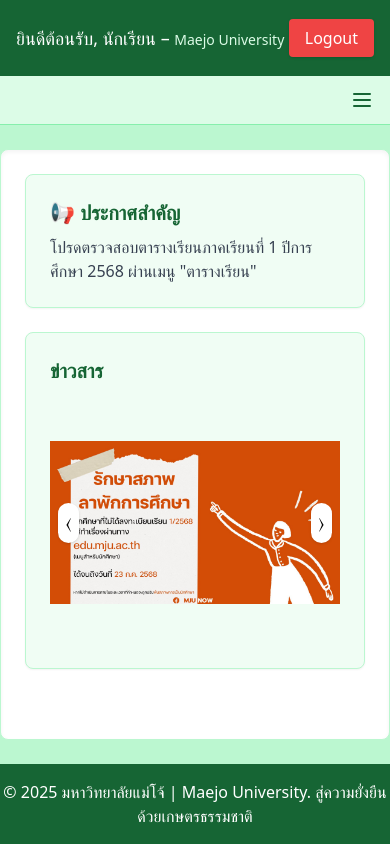
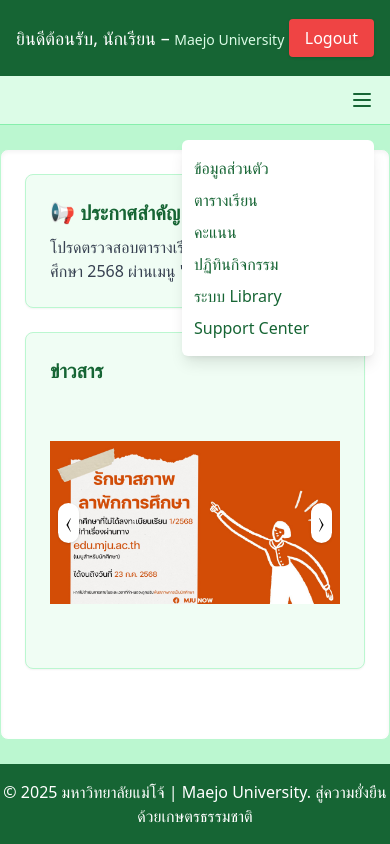
Before and after one commit to LastBuff/reg-mju, a plain HTML site: page MainPageStudent.html in a window 390 px wide. Both pictures are taken after a click on the button "Toggle menu". Drawn offline with nearby package versions, Linux system fonts and the light colour scheme.

```diff
--- a/MainPageStudent.html
+++ b/MainPageStudent.html
@@ -1,5 +1,6 @@
 <!DOCTYPE html>
 <html lang="th">
+
 <head>
   <meta charset="UTF-8" />
   <meta name="viewport" content="width=device-width, initial-scale=1" />
@@ -7,7 +8,6 @@
   <script src="https://cdn.tailwindcss.com"></script>
 </head>
 <body class="bg-green-200 min-h-screen flex flex-col">
-
   <!-- Header -->
   <header class="bg-green-800 text-white py-6 shadow">
     <div class="max-w-6xl mx-auto px-4 flex items-center justify-between">
@@ -89,9 +89,16 @@
         </div>
       </section>
 
-
     </div>
   </main>
+
+  <script>
+    const toggleBtn = document.getElementById('menuToggle');
+    const menu = document.getElementById('menuContent');
+    toggleBtn.addEventListener('click', () => {
+      menu.classList.toggle('hidden');
+    });
+  </script>
 
   <!-- Footer -->
   <footer class="bg-green-800 text-white text-center py-4">
--- a/sorce/script.js
+++ b/sorce/script.js
@@ -16,6 +16,7 @@
   document.getElementById("prev").addEventListener("click", () => {
     index = (index - 1 + total) % total;
     updateSlide();
+
   });
 
 });
```
Lines whose indentation alone changed are shown as unchanged.
